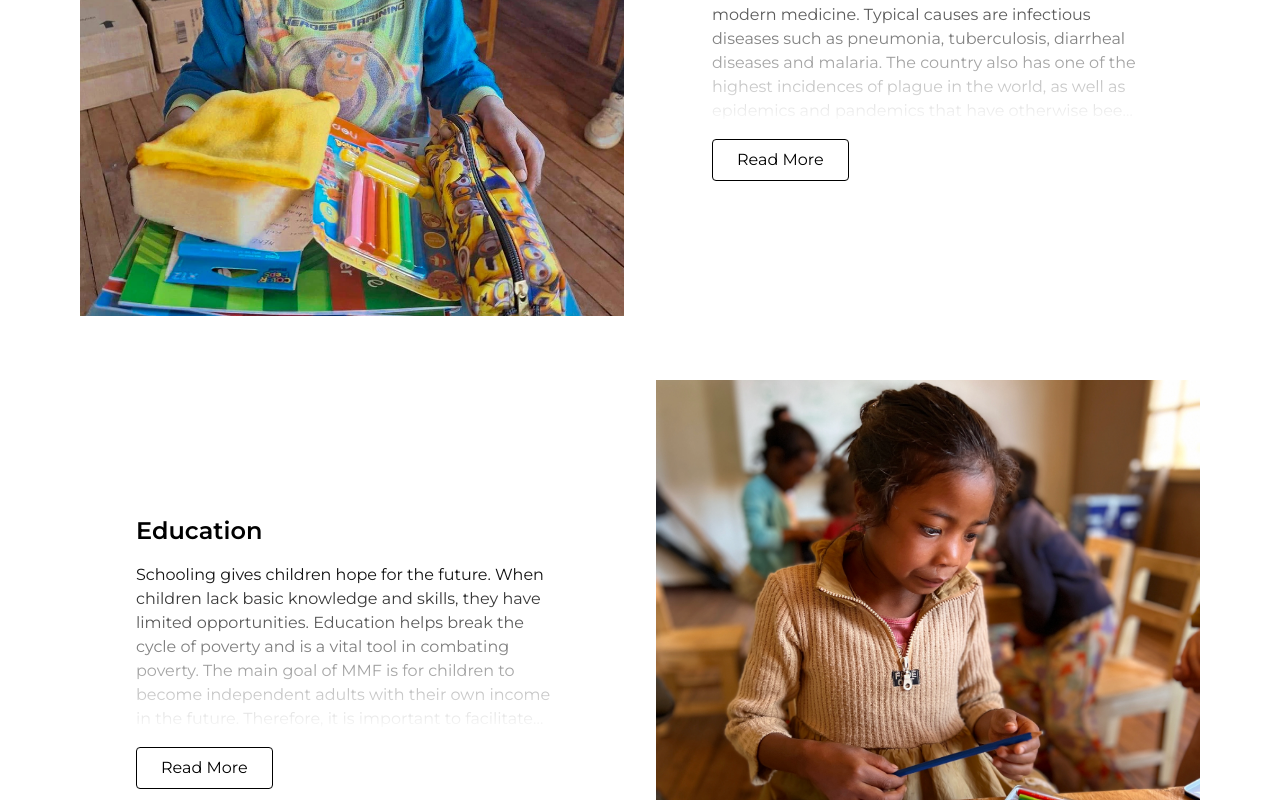
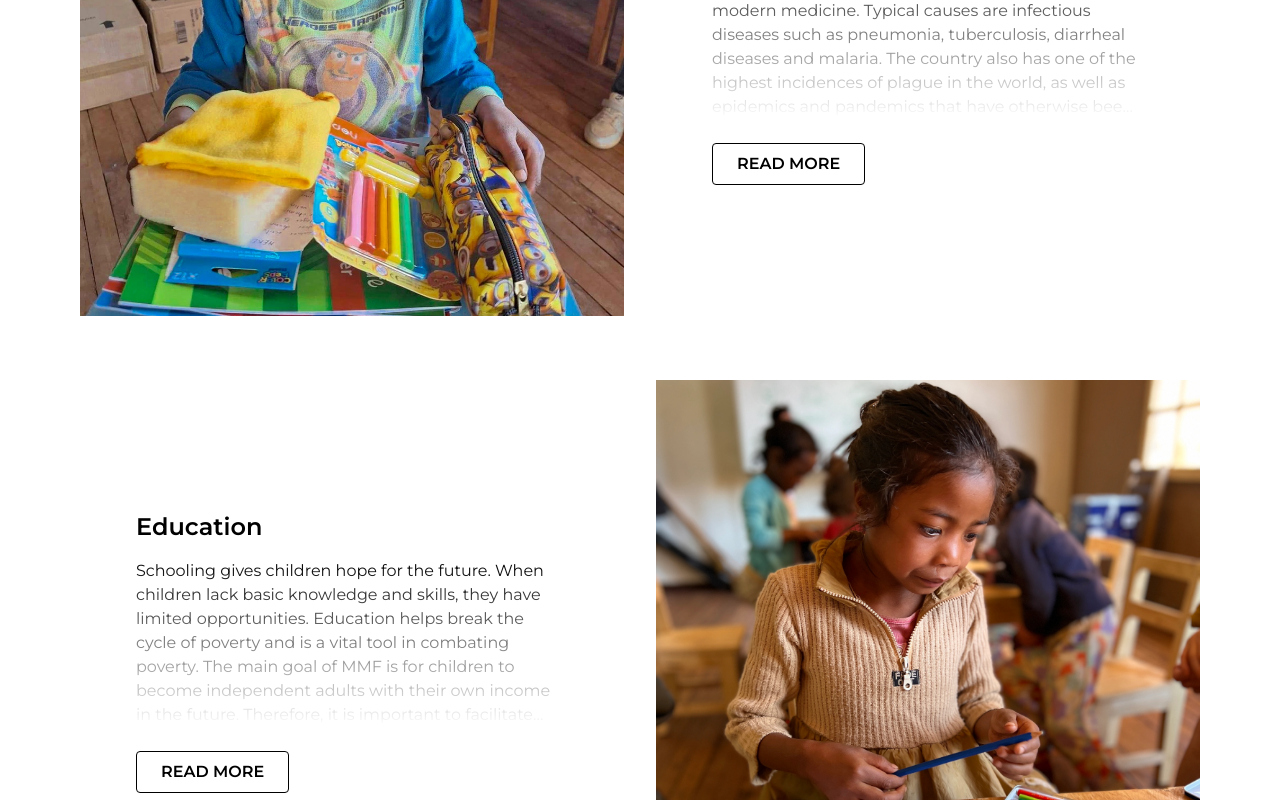
Before and after one commit to NoroffFEU/musikkforandrerliv.no, a React (Vite) app: page /work in a window 1280 px wide. Shown: the part 1060-1860 px from the top of the page. Built offline with nearby package versions, Linux system fonts and the light colour scheme; a web font is replaced by a local one.

Commit message:
fixed read more button

```diff
--- a/src/components/ourWorkPage/categorySection.jsx
+++ b/src/components/ourWorkPage/categorySection.jsx
@@ -56,7 +56,7 @@ const CategorySection = () => {
                     <ReusableButton
                       text="Read More"
                       onClick={handleReadMoreClick}
-                      className="mt-4"
+                      className="mt-6 uppercase font-semibold"
                     />
                   </div>
                 </div>
@@ -89,7 +89,7 @@ const CategorySection = () => {
                     <ReusableButton
                       text="Read More"
                       onClick={handleReadMoreClick}
-                      className="mt-4"
+                      className="mt-6 uppercase font-semibold"
                     />
                   </div>
                 </div>
```
